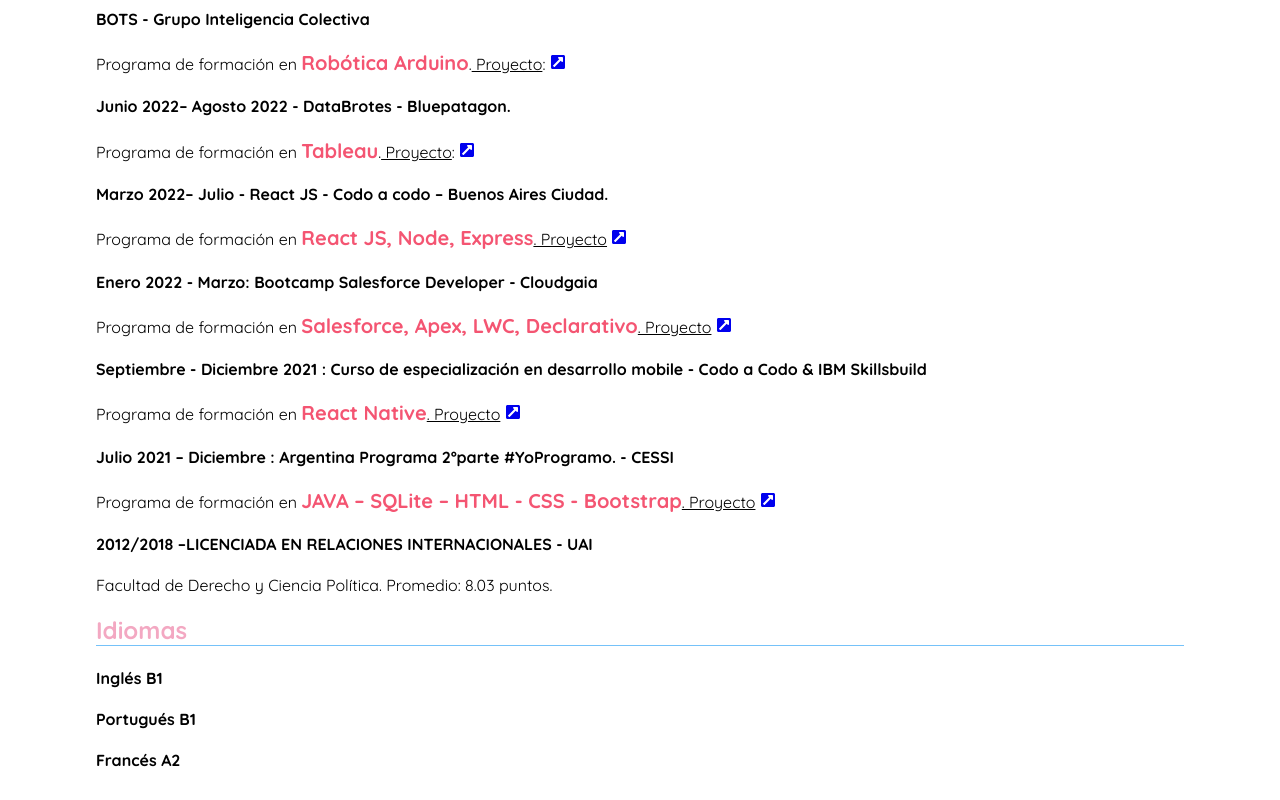
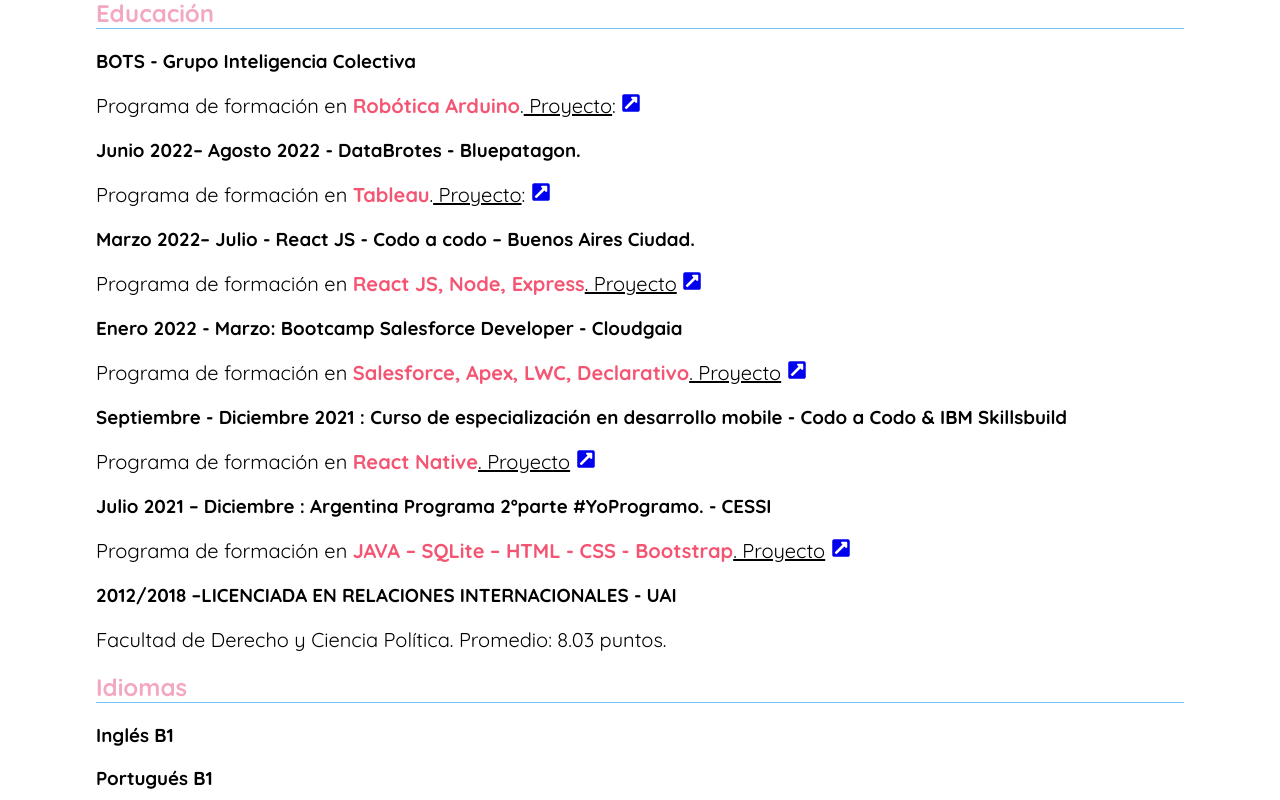
Before and after one commit to luciaf17/portfolio, a React (Create React App) app: page /curriculum in a window 1280 px wide. Shown: the part 480-1280 px from the top of the page. Built offline with nearby package versions, Linux system fonts and the light colour scheme.

Commit message:
se agranda fuente

```diff
--- a/src/components/Curriculum.js
+++ b/src/components/Curriculum.js
@@ -8,7 +8,7 @@
 
         <h2 className='cv-title'>Experiencia Laboral</h2>
 
-        <h4 className='cv-job'>Asistente en la Dirección de la Producción - 2017-2020 - Metalúrgica Tesio S.A</h4>
+        <h3 className='cv-job'>Asistente en la Dirección de la Producción - 2017-2020 - Metalúrgica Tesio S.A</h3>
         <p>Funciones: Recepción de órdenes de compra y organización del
         Sistema de Producción, realización de órdenes de
         trabajo, presentaciones en Prezi con gráficos
@@ -20,38 +20,38 @@
 
       <h2 className='cv-title'>Educación</h2>
 
-      <h4 className='cv-job'> BOTS - Grupo Inteligencia Colectiva</h4>
+      <h3 className='cv-job'> BOTS - Grupo Inteligencia Colectiva</h3>
       <p>Programa de formación en <strong className='strong'>Robótica Arduino</strong>.
       <u> Proyecto</u>: <a href='https://public.tableau.com/app/profile/mar.a.luc.a.futestti/viz/AnlisisCriptomonedas-DataBrotes/Dashboard1' rel="noreferrer" target="_blank"><FaExternalLinkSquareAlt className='animate__animated animate__zoomInDown'/></a></p>
 
-      <h4 className='cv-job'>Junio 2022– Agosto 2022 - DataBrotes  - Bluepatagon.</h4>
+      <h3 className='cv-job'>Junio 2022– Agosto 2022 - DataBrotes  - Bluepatagon.</h3>
       <p>Programa de formación en <strong className='strong'>Tableau</strong>.
       <u> Proyecto</u>: <a href='https://public.tableau.com/app/profile/mar.a.luc.a.futestti/viz/AnlisisCriptomonedas-DataBrotes/Dashboard1' rel="noreferrer" target="_blank"><FaExternalLinkSquareAlt className='animate__animated animate__zoomInDown'/></a></p>
 
-      <h4 className='cv-job'>Marzo 2022– Julio - React JS - Codo a codo – Buenos Aires Ciudad.</h4>
+      <h3 className='cv-job'>Marzo 2022– Julio - React JS - Codo a codo – Buenos Aires Ciudad.</h3>
       <p>Programa de formación en <strong className='strong'>React JS, Node, Express</strong>
       <u>. Proyecto</u> <a href='https://github.com/luciaf17/cotizador-cripto' rel="noreferrer" target="_blank"><FaExternalLinkSquareAlt className='animate__animated animate__zoomInDown'/></a></p>
 
-      <h4 className='cv-job'>Enero 2022 - Marzo: Bootcamp Salesforce Developer - Cloudgaia</h4>
+      <h3 className='cv-job'>Enero 2022 - Marzo: Bootcamp Salesforce Developer - Cloudgaia</h3>
       <p>Programa de formación en <strong className='strong'>Salesforce, Apex, LWC, Declarativo</strong>
       <u>. Proyecto</u> <a href='https://github.com/CloudConsultingProyectLED/CloudConsultingLEDMM' rel="noreferrer" target="_blank"><FaExternalLinkSquareAlt className='animate__animated animate__zoomInDown'/></a></p>
 
-      <h4 className='cv-job'>Septiembre - Diciembre 2021 : Curso de especialización en desarrollo mobile - Codo a Codo & IBM Skillsbuild</h4>
+      <h3 className='cv-job'>Septiembre - Diciembre 2021 : Curso de especialización en desarrollo mobile - Codo a Codo & IBM Skillsbuild</h3>
       <p>Programa de formación en <strong className='strong'>React Native</strong>
       <u>. Proyecto</u> <a href='https://github.com/ibm-grupo-107/Iris-App' rel="noreferrer" target="_blank"><FaExternalLinkSquareAlt className='animate__animated animate__zoomInDown'/></a></p>
 
-      <h4 className='cv-job'>Julio 2021 – Diciembre : Argentina Programa 2ºparte #YoProgramo. - CESSI</h4>
+      <h3 className='cv-job'>Julio 2021 – Diciembre : Argentina Programa 2ºparte #YoProgramo. - CESSI</h3>
       <p>Programa de formación en <strong className='strong'>JAVA – SQLite – HTML - CSS - Bootstrap</strong>
       <u>. Proyecto</u> <a href='https://github.com/ap-lisajunior/turismo-tierra-media-webapp' rel="noreferrer" target="_blank"><FaExternalLinkSquareAlt className='animate__animated animate__zoomInDown'/></a></p>
 
-      <h4 className='cv-job'>2012/2018 –LICENCIADA EN RELACIONES INTERNACIONALES - UAI</h4>
+      <h3 className='cv-job'>2012/2018 –LICENCIADA EN RELACIONES INTERNACIONALES - UAI</h3>
       <p>Facultad de Derecho y Ciencia Política. Promedio: 8.03 puntos.</p>
 
       <h2 className='cv-title'>Idiomas</h2>
 
-      <h4 className='cv-job'>Inglés B1</h4>
-      <h4 className='cv-job'>Portugués B1</h4>
-      <h4 className='cv-job'>Francés A2</h4>
+      <h3 className='cv-job'>Inglés B1</h3>
+      <h3 className='cv-job'>Portugués B1</h3>
+      <h3 className='cv-job'>Francés A2</h3>
     </div>
   )
 }
--- a/src/index.css
+++ b/src/index.css
@@ -57,8 +57,9 @@
   padding-right: 10px;
 }
 
-.label{
+label{
   padding: 5px;
+  font-size: 20px;
 }
 
 textarea:focus, input:focus, input[type]:focus {
@@ -188,6 +189,10 @@
 button:hover{
   background-color: #f79fbe;
   transition-duration: 300ms;
+}
+
+p{
+  font-size: 20px;
 }
 
 .page .heading,
@@ -397,6 +402,10 @@
     margin-bottom: 10px;
   }
 
+  p{
+    font-size: 17px;
+  }
+
   .work-item h3{
     text-align: center;
     color: #444;
@@ -411,4 +420,8 @@
     font-size: 25px;
     padding-bottom: 10px;
   }
+
+  label{
+    font-size: 17px;
+  }
 }
```
